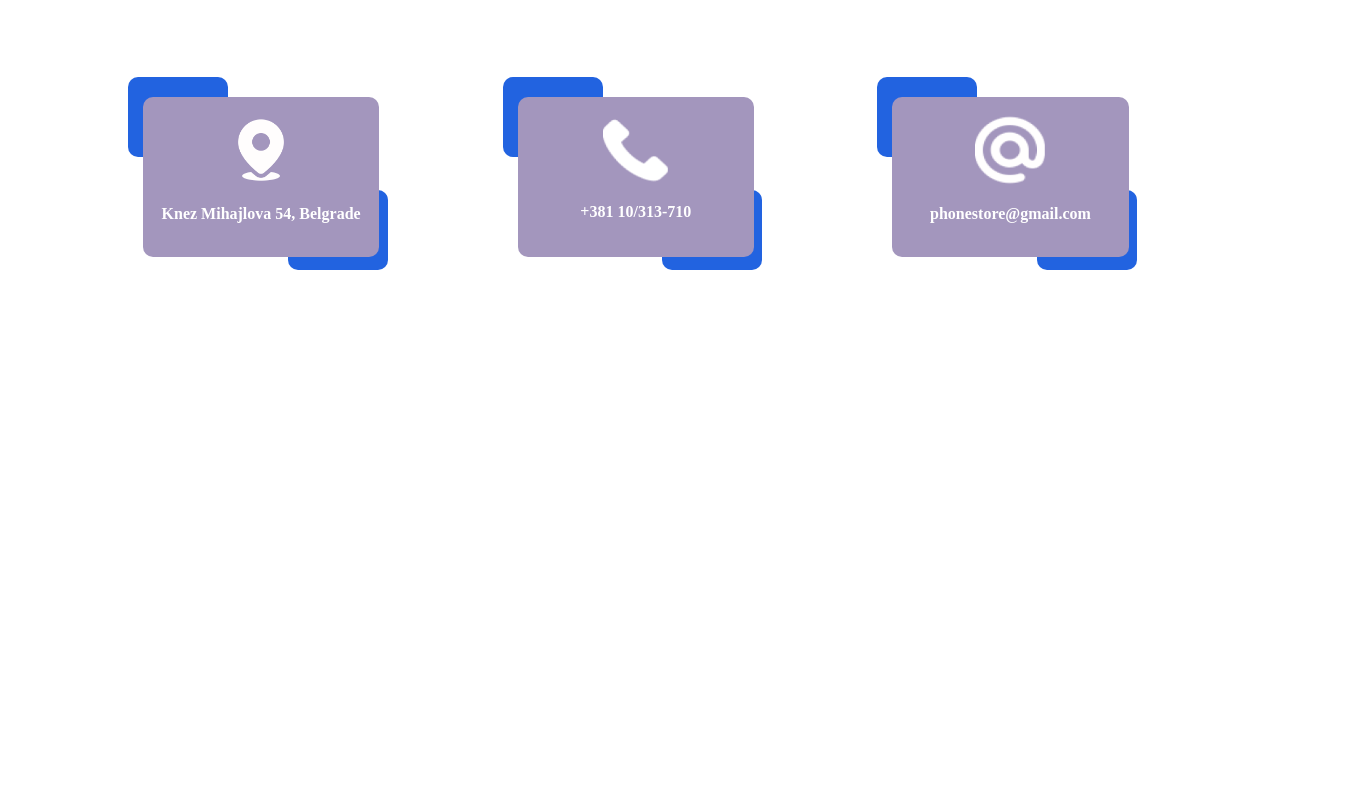
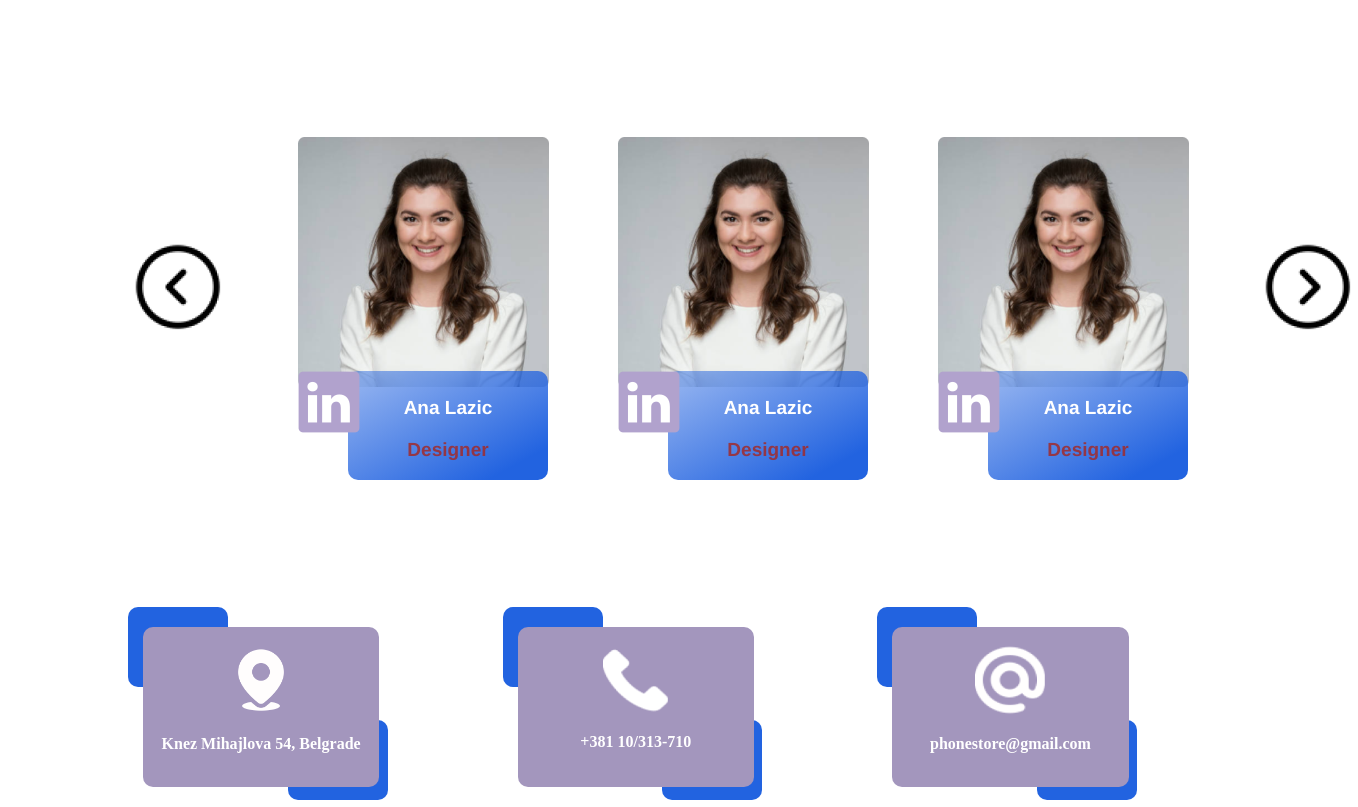
Before and after one commit to AndriyanaV/PhoneStore, a website: page src/pages/aboutus/index.html in a window 1280 px wide. Shown: the part 1837-2644 px from the top of the page, 1358 px wide, since content can reach past the window. Before the commit the page ends 2114 px from the top, so only its background shows below. Drawn offline with nearby package versions, Linux system fonts and the light colour scheme.

Commit message:
created a desing for slider on about us page

```diff
--- a/src/pages/aboutus/index.css
+++ b/src/pages/aboutus/index.css
@@ -380,7 +380,7 @@ body {
   color: blue;
   display: flex;
   justify-content: center;
-  margin-top: 80px;
+  margin-top: 100px;
 }
 
 .contact-container {
@@ -469,3 +469,113 @@ body {
   display: flex;
   justify-content: center;
 }
+
+.slider {
+  display: flex;
+  width: 100%;
+  height: 300px;
+  justify-content: center;
+  margin-top: 140px;
+  margin-bottom: 170px;
+}
+
+.slider-container {
+  width: 80%;
+  display: flex;
+  flex-direction: row;
+  gap: 70px;
+  height: 300px;
+  margin-bottom: 150px;
+}
+
+.arrow-to-left {
+  display: flex;
+  justify-content: center;
+  align-items: center;
+  flex: 1;
+}
+
+.arrow-to-left img {
+  width: 100px;
+  height: 100px;
+}
+
+.slider-item {
+  display: flex;
+  flex-direction: column;
+  width: 250px;
+  height: 200px;
+}
+
+.slider-item img {
+  height: 250px;
+}
+
+.info-in-slider {
+  display: flex;
+  flex-direction: row;
+  justify-content: flex-start;
+  width: 100%;
+  margin-top: -20px;
+  height: 140px;
+  position: relative;
+}
+
+.linkedin-profile {
+  border-radius: 10px;
+  height: 70px;
+  background-image: url(/public/photos/linkedin.png);
+  object-fit: fill;
+  background-position: center;
+  background-repeat: no-repeat;
+  width: 100px;
+  position: absolute;
+  top: -4.3px;
+  left: px;
+  z-index: 1;
+  left: -19px;
+  cursor: pointer;
+}
+
+.person-info {
+  display: flex;
+  text-align: center;
+  flex-direction: column;
+  align-items: center;
+  color: white;
+  width: 80%;
+  background: linear-gradient(
+    to top left,
+    #2263e0 15%,
+    rgba(34, 99, 224, 0) 170%,
+    rgba(18, 54, 122, 0.6) 50%
+  );
+
+  gap: 1px;
+  border-radius: 10px;
+  font-weight: bold;
+  font-size: 19px;
+  font-family: "Helvetica";
+  align-items: center;
+  padding-top: 7px;
+  position: absolute;
+  right: 0px;
+  cursor: pointer;
+}
+
+.name {
+  width: 100%;
+  height: 7%;
+  margin-bottom: 0px;
+}
+
+.position {
+  width: 100%;
+  height: 7%;
+  color: rgb(161 42 42 / 85%);
+}
+
+.name:hover {
+  font-size: 20px;
+  height: 3%;
+}
--- a/src/pages/aboutus/index.html
+++ b/src/pages/aboutus/index.html
@@ -133,6 +133,43 @@
         </div>
       </section>
 
+      <section class="slider">
+        <div class="slider-container">
+          <div class="arrow-to-left"><img src="/public/photos/arrow_right.png"/></div>
+          <div class="slider-item">
+            <div class="image-in-slider"><img src="/public/photos/ana_lazic.png"/></div>
+            <div class="info-in-slider">
+              <div class="linkedin-profile"></div>
+              <div class="person-info">
+                <p class="name">Ana Lazic</p>
+                <p class="position">Designer</p>
+              </div>
+            </div>
+          </div>
+          <div class="slider-item">
+            <div class="image-in-slider"><img src="/public/photos/ana_lazic.png"/></div>
+            <div class="info-in-slider">
+              <div class="linkedin-profile"></div>
+              <div class="person-info">
+                <p class="name">Ana Lazic</p>
+                <p class="position">Designer</p>
+              </div>
+            </div>
+          </div>
+          <div class="slider-item">
+            <div class="image-in-slider"><img src="/public/photos/ana_lazic.png"/></div>
+            <div class="info-in-slider">
+              <div class="linkedin-profile"></div>
+              <div class="person-info">
+                <p class="name">Ana Lazic</p>
+                <p class="position">Designer</p>
+              </div>
+            </div>
+          </div>
+          <div class="arrow-to-left"><img src="/public/photos/arrow_left.png"/></div>
+        </div>
+      </section>
+
       <section class="contact">
         <div class="contact-container">
           <div class="card-contact">
```
Also changed, not shown: src/public/photos/ana_lazic.png (added), src/public/photos/arrow_left.png (added), src/public/photos/arrow_right.png (added), src/public/photos/linkedin.png (added).
